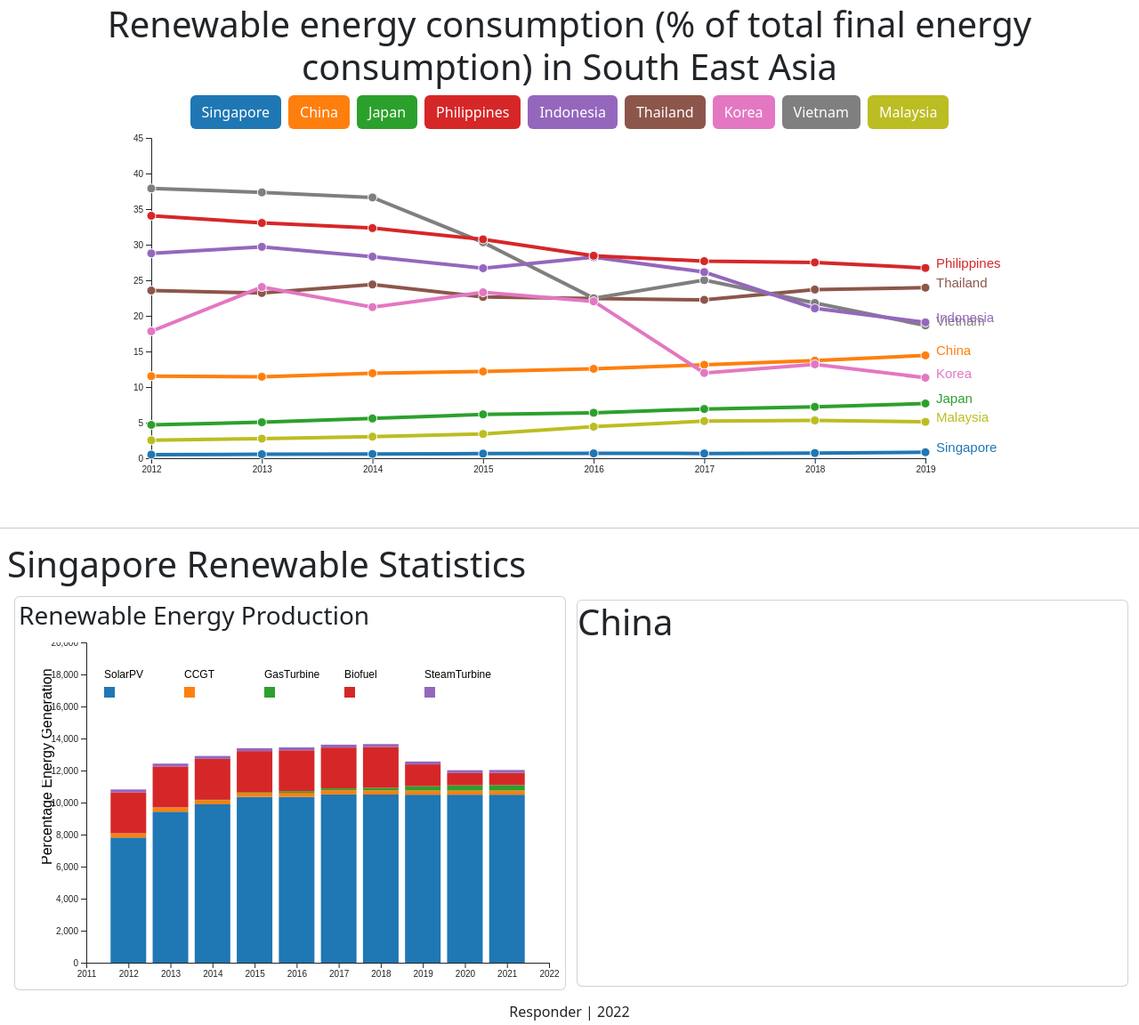
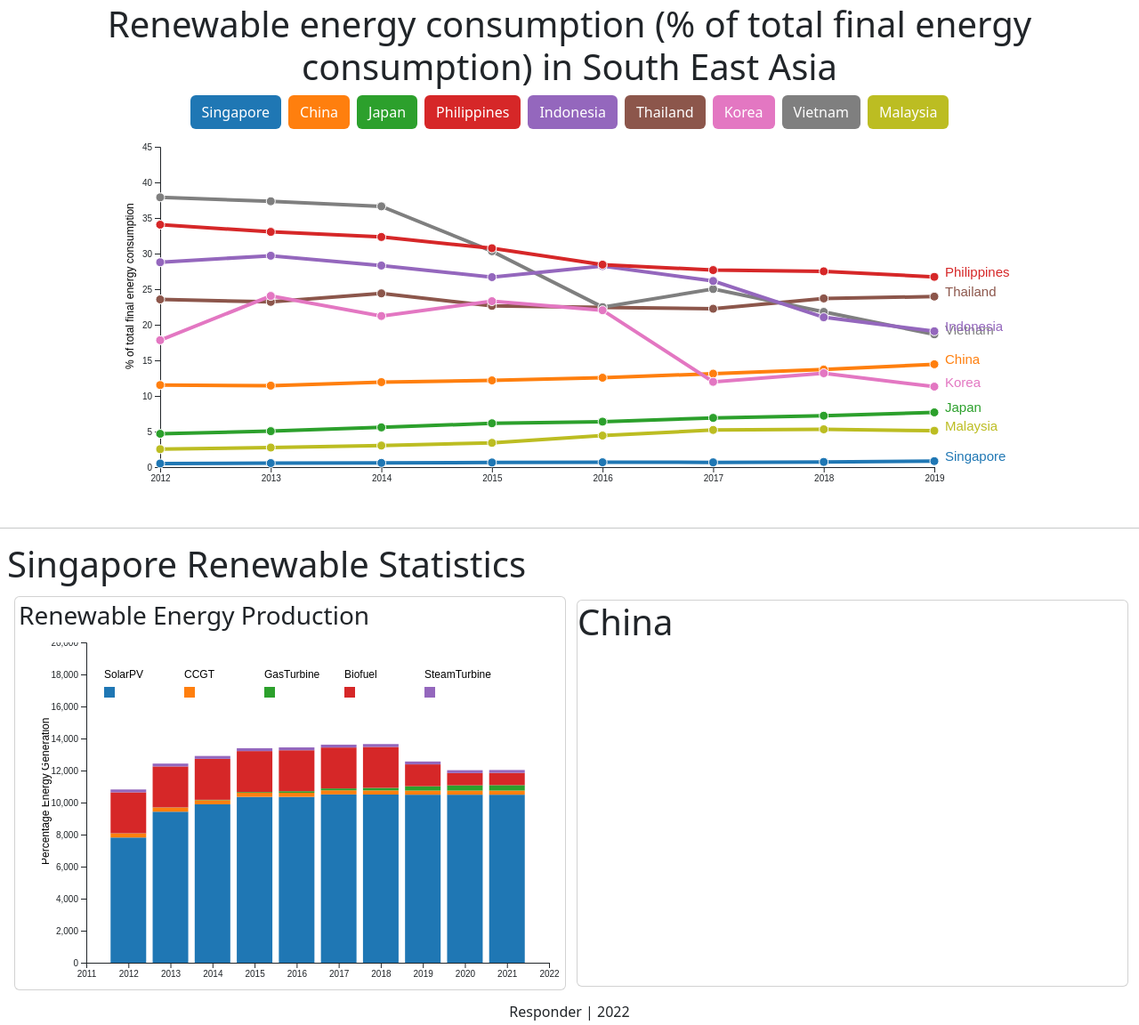
Before and after one commit to JakeSiewJK64/COS30045-GRP10, a plain HTML site: page clientapp/index.html in a window 1280 px wide. Shown: the part 723-1875 px from the top of the page at 89% size. Drawn offline with nearby package versions, Linux system fonts and the light colour scheme.

Commit message:
added y axis label

```diff
--- a/clientapp/index.css
+++ b/clientapp/index.css
@@ -54,3 +54,23 @@ svg {
     font-weight: bold;
     fill: black;
 }
+
+/* width */
+::-webkit-scrollbar {
+    width: 5px;
+}
+
+/* Track */
+::-webkit-scrollbar-track {
+    background: #f1f1f1;
+}
+
+/* Handle */
+::-webkit-scrollbar-thumb {
+    background: #888;
+}
+
+/* Handle on hover */
+::-webkit-scrollbar-thumb:hover {
+    background: #555;
+}
--- a/clientapp/index.js
+++ b/clientapp/index.js
@@ -13,7 +13,7 @@ window.onload = () => {
             .attr("width", width + margin.left + margin.right)
             .attr("height", height + margin.top + margin.bottom)
             .append("g")
-            .attr("transform", `translate(${margin.left},${margin.top})`);
+            .attr("transform", `translate(${margin.left + 10},${margin.top + 10})`);
 
         const allGroup = ["Singapore", "China", "Japan", "Philippines", "Indonesia", "Thailand", "Korea", "Vietnam", "Malaysia"]
         const dataReady = myDataset;
@@ -36,8 +36,18 @@ window.onload = () => {
         const y = d3.scaleLinear()
             .domain([0, 45])
             .range([height, 0]);
+
         svg.append("g")
             .call(d3.axisLeft(y));
+
+        var ylabel = svg.append("g")
+            .attr("transform", `translate(-30,250)`);
+
+        ylabel
+            .append("text")
+            .attr("font-size", 12)
+            .text("% of total final energy consumption")
+            .style("transform", `rotate(270deg)`);
 
         // Add the lines
         const line = d3.line()
@@ -154,10 +164,11 @@ window.onload = () => {
             .attr("transform", `translate(50,0)`);
 
         var ylabel = svg.append("g")
-            .attr("transform", `translate(11,250)`);
+            .attr("transform", `translate(8,250)`);
 
         ylabel
             .append("text")
+            .attr("font-size", 12)
             .text("Percentage Energy Generation")
             .style("transform", `rotate(270deg)`);
 
```
